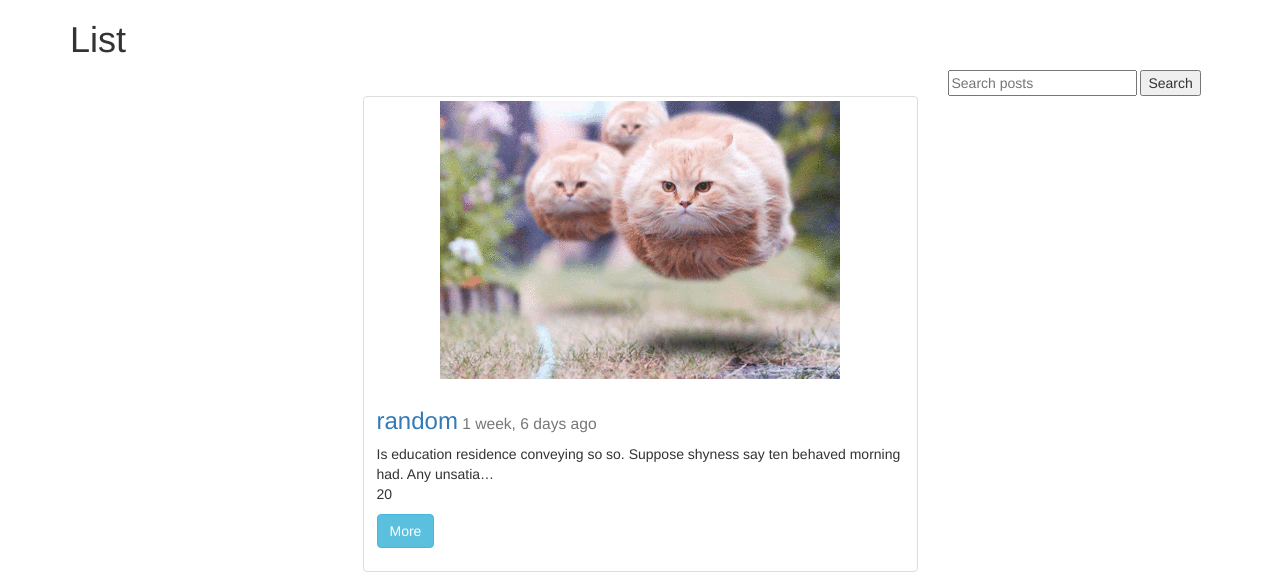
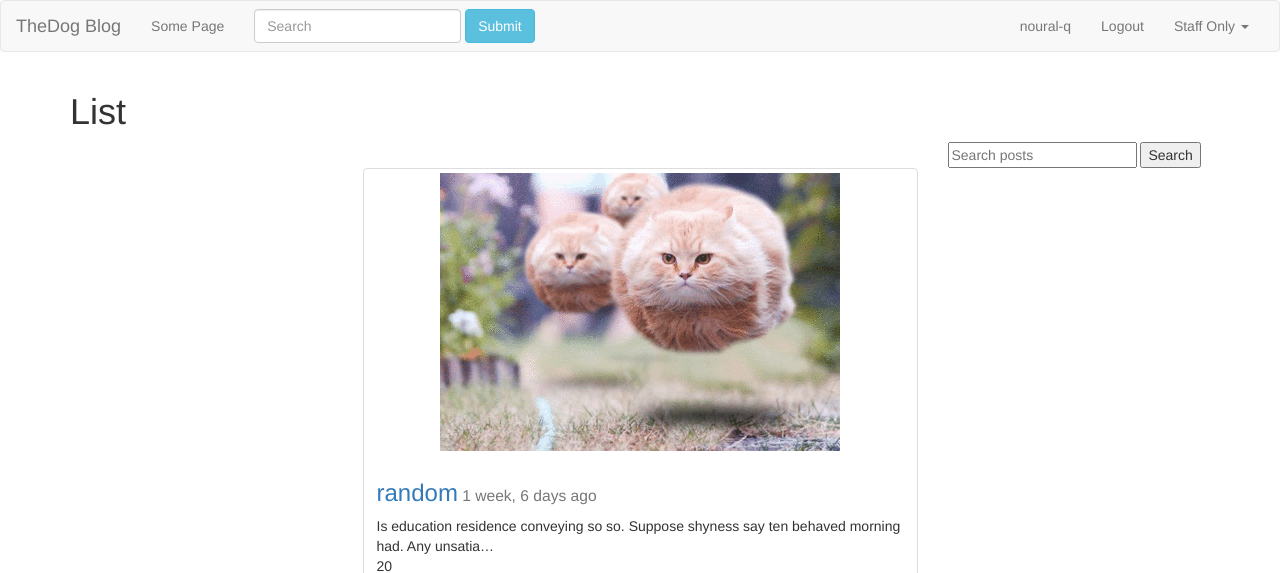
Before and after one commit to tinkerq/blog, a Django app: page /posts/list/ in a window 1280 px wide; the page is wider, and only the part inside the window is pictured. Shown: the top 573 px of that part. Run offline with Django 3.2, Linux system fonts and the light colour scheme; a user stored in the database is signed in; data comes from the database, SQL or seed files in the repository; some libraries are stand-ins or nearby versions.

Commit message:
added Navbar

```diff
--- a/posts/templates/base.html
+++ b/posts/templates/base.html
@@ -12,6 +12,7 @@
     <link rel="stylesheet" href="{% static 'css/bootstrap.min.css' %}">
 </head>
 <body>
+    {% include "navbar.html" %}
     {% include "messages.html" %}
 
   <div class="container">
--- /dev/null
+++ b/posts/templates/navbar.html
@@ -0,0 +1,44 @@
+<nav class="navbar navbar-default">
+  <div class="container-fluid">
+    <div class="navbar-header">
+      <button type="button" class="navbar-toggle collapsed" data-toggle="collapse" data-target="#bs-example-navbar-collapse-1" aria-expanded="false">
+        <span class="sr-only">Toggle navigation</span>
+        <span class="icon-bar"></span>
+        <span class="icon-bar"></span>
+        <span class="icon-bar"></span>
+      </button>
+      <a class="navbar-brand" href="#">TheDog Blog</a>
+    </div>
+    <div class="collapse navbar-collapse" id="bs-example-navbar-collapse-1">
+      <ul class="nav navbar-nav">
+        <li><a href="#">Some Page</a></li>
+      </ul>
+      <form class="navbar-form navbar-left" action="{% url 'list' %}" method="GET">
+        <div class="form-group">
+          <input type="text" class="form-control" placeholder="Search" name="q" value="{{ request.GET.q }}">
+        </div>
+        <button type="submit" class="btn btn-info">Submit</button>
+      </form>
+      <ul class="nav navbar-nav navbar-right">
+        {% if  request.user.is_authenticated %}
+        <li><a href="#">{{request.user}}</a></li>
+        <li><a href="#">Logout</a></li>
+        {% else %}
+        <li><a href="#">Login</a></li>
+        <li><a href="#">Register</a></li>
+        {% endif %}
+        {% if  request.user.is_staff or request.user.is_superuser %}
+        <li class="dropdown">
+          <a href="#" class="dropdown-toggle" data-toggle="dropdown" role="button" aria-haspopup="true" aria-expanded="false">Staff Only <span class="caret"></span></a>
+          <ul class="dropdown-menu">
+            <li><a href="{% url 'create' %}">Create Post</a></li>
+            <li><a href="#">Some other stuff</a></li>
+            <li role="separator" class="divider"></li>
+            <li><a href="#">Some more stuff</a></li>
+          </ul>
+        </li>
+        {% endif %}
+      </ul>
+    </div>
+  </div>
+</nav>
```
